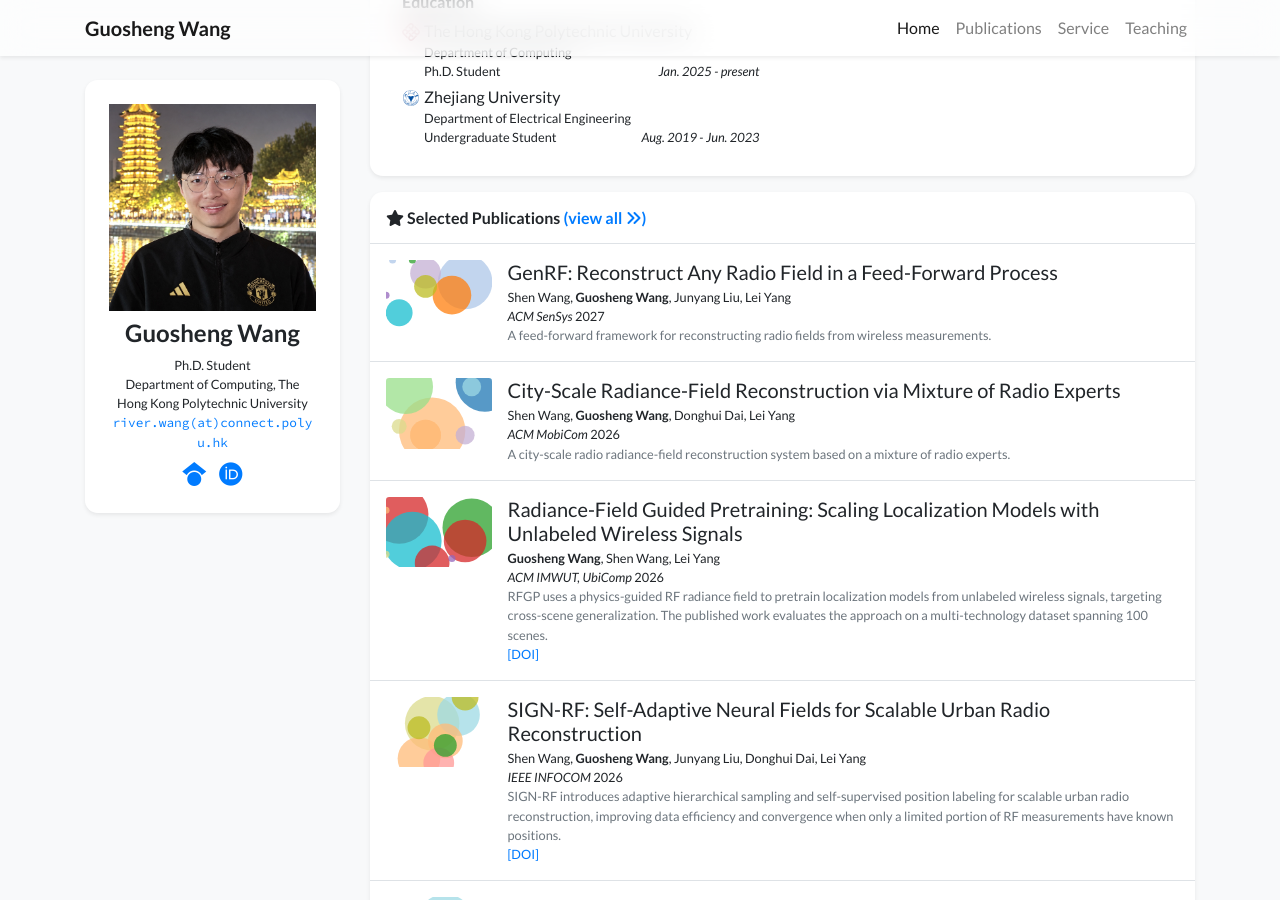
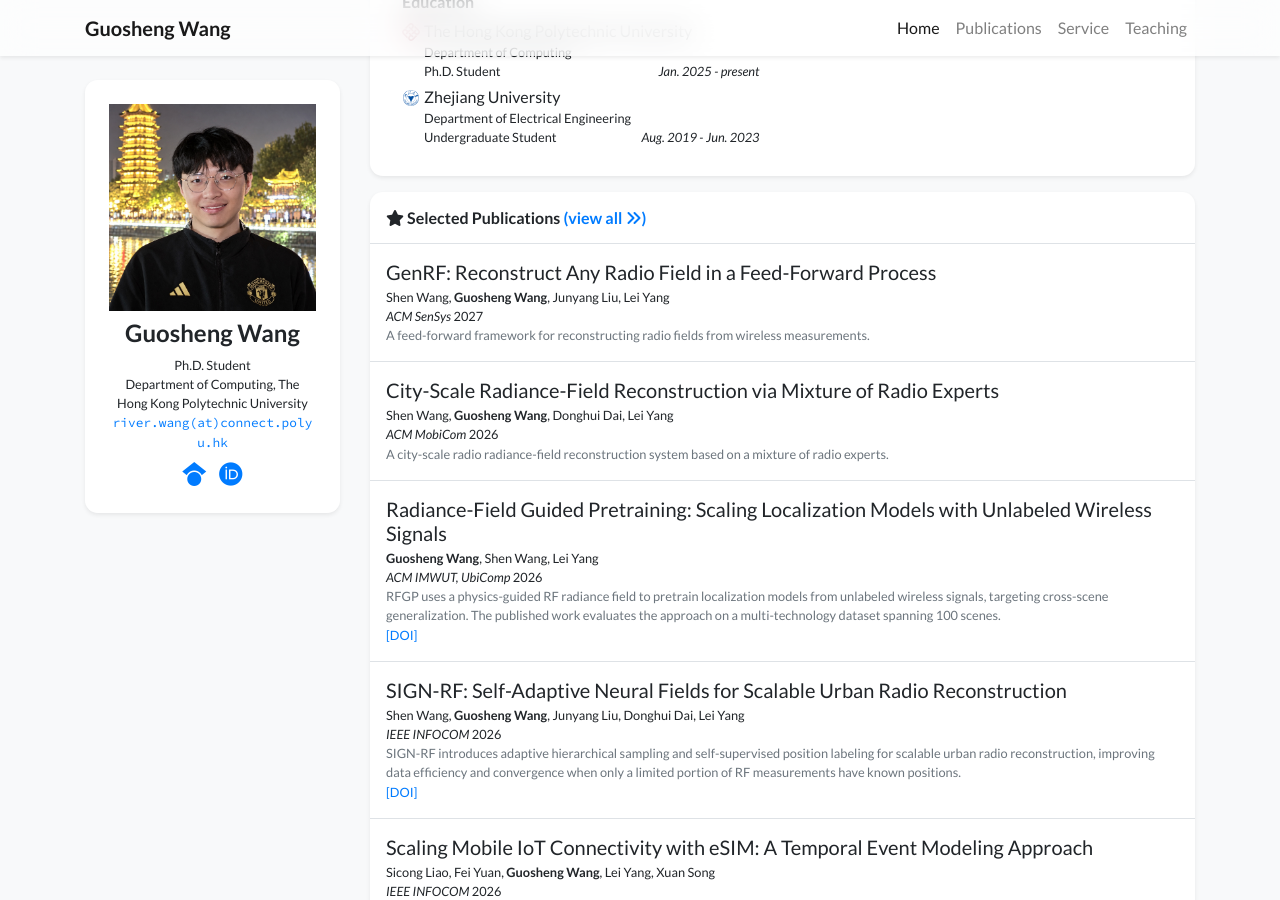
Before and after one commit to moonriver0922/moonriver0922.github.io, a Jekyll site: the page built from index.html, in a window 1280 px wide and 900 px high, scrolled down 504 px. Built offline with Jekyll 4.4.1, drawn with Linux system fonts in a browser that asks for light colours; nearby versions of some CDN libraries; a style sheet for code colours, icons or effects is not loaded.

Commit message:
Hide publication placeholders without cover images

```diff
--- a/_includes/widgets/publication_item.html
+++ b/_includes/widgets/publication_item.html
@@ -1,14 +1,14 @@
 {% assign item = include.item %}
 <div class="d-none d-md-block">
     <div class="row no-gutters {% unless include.hide_bottom_border %}border-bottom{% endunless %} border-gray">
+        {% if item.cover %}
         <div class="col-md-3 col-xl-2 mb-md-0 p-md-3">
-            {%- if item.cover -%}
             <img data-src="{{ item.cover | relative_url }}" alt="{{ item.title }}" class="lazy w-100 rounded-sm" src="{{ '/assets/images/empty_300x200.png' | relative_url }}">
-            {%- else -%}
-            <svg class="bubble-visual-hash lazy w-100 rounded-sm" data-bubble-visual-hash="{{ item.id }}" viewBox="0 0 300 200"></svg>
-            {%- endif -%}
         </div>
         <div class="col-md-9 col-xl-10 p-3 pl-md-0">
+        {% else %}
+        <div class="col-12 p-3">
+        {% endif %}
             <h5 class="mt-0 mb-1 font-weight-normal">{{ item.title }}</h5>
             <p class="mt-0 mb-0 small">{% include widgets/author_list.html authors=item.authors %}</p>
             <p class="mt-0 mb-0 small">{{item.pub_pre}}<i>{{ item.pub }}</i>{{ item.pub_post }} {{ item.pub_date }} {{ item.pub_last }} <span data-semantic-scholar-id="{{ item.semantic_scholar_id }}"></span></p>
@@ -28,7 +28,7 @@
     </div>
 </div>
 
-<div class="row no-gutters d-md-none {% unless include.hide_bottom_border %}border-bottom{% endunless %} border-gray {% if include.first %}rounded-xl-top{% endif %} {% if include.last %}rounded-xl-bottom{% endif %} {% if item.cover %}lazy{% endif %}" data-src="{{ item.cover | relative_url }}">
+<div class="row no-gutters d-md-none {% unless include.hide_bottom_border %}border-bottom{% endunless %} border-gray {% if include.first %}rounded-xl-top{% endif %} {% if include.last %}rounded-xl-bottom{% endif %} {% if item.cover %}lazy{% endif %}"{% if item.cover %} data-src="{{ item.cover | relative_url }}"{% endif %}>
     <div class="w-100 {% if include.first %}rounded-xl-top{% endif %} {% if include.last %}rounded-xl-bottom{% endif %}" style="background-color: rgba(255,255,255,0.9);">
         <div class="d-flex align-items-start flex-column py-3 px-4">
             <div class="mb-auto"></div>
```
